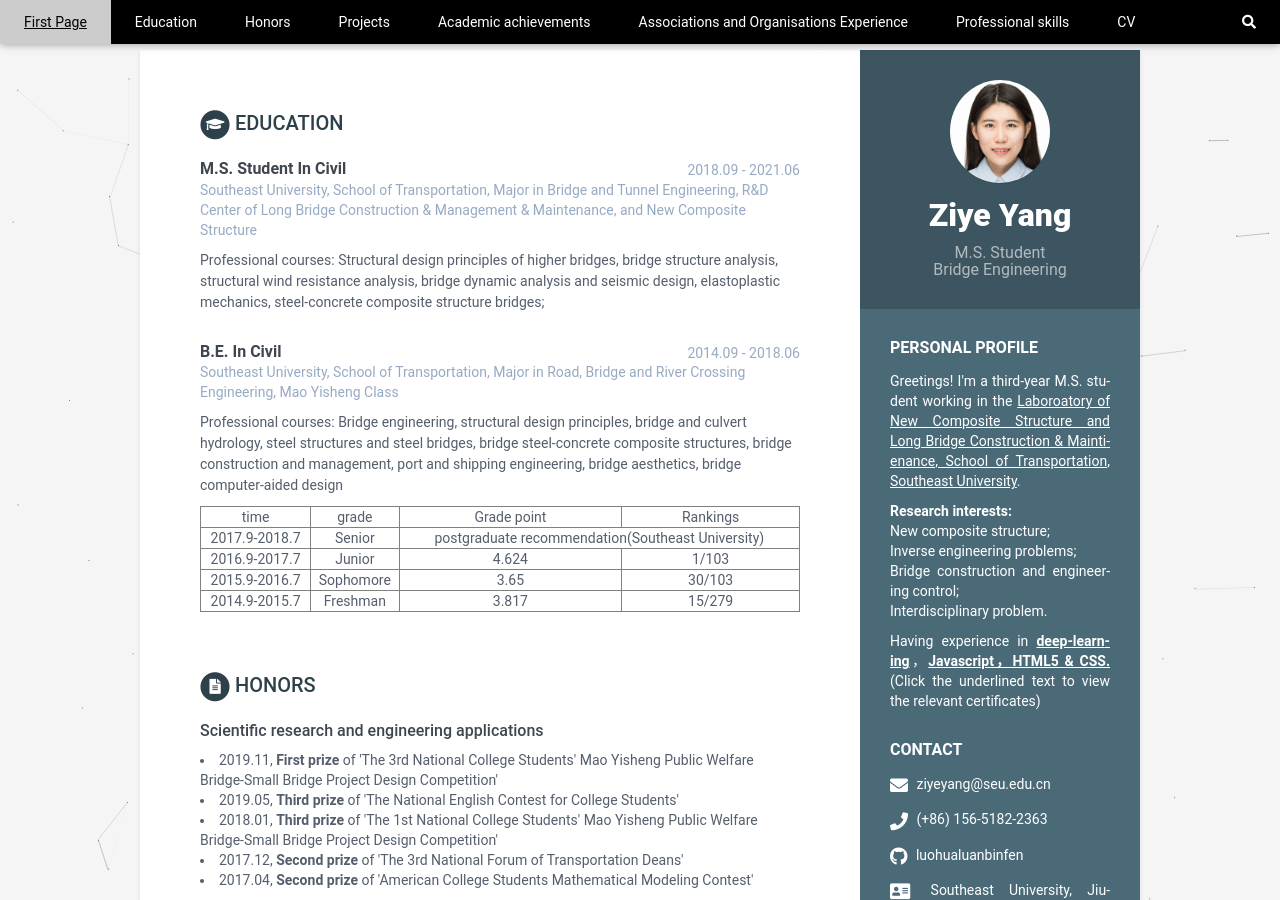
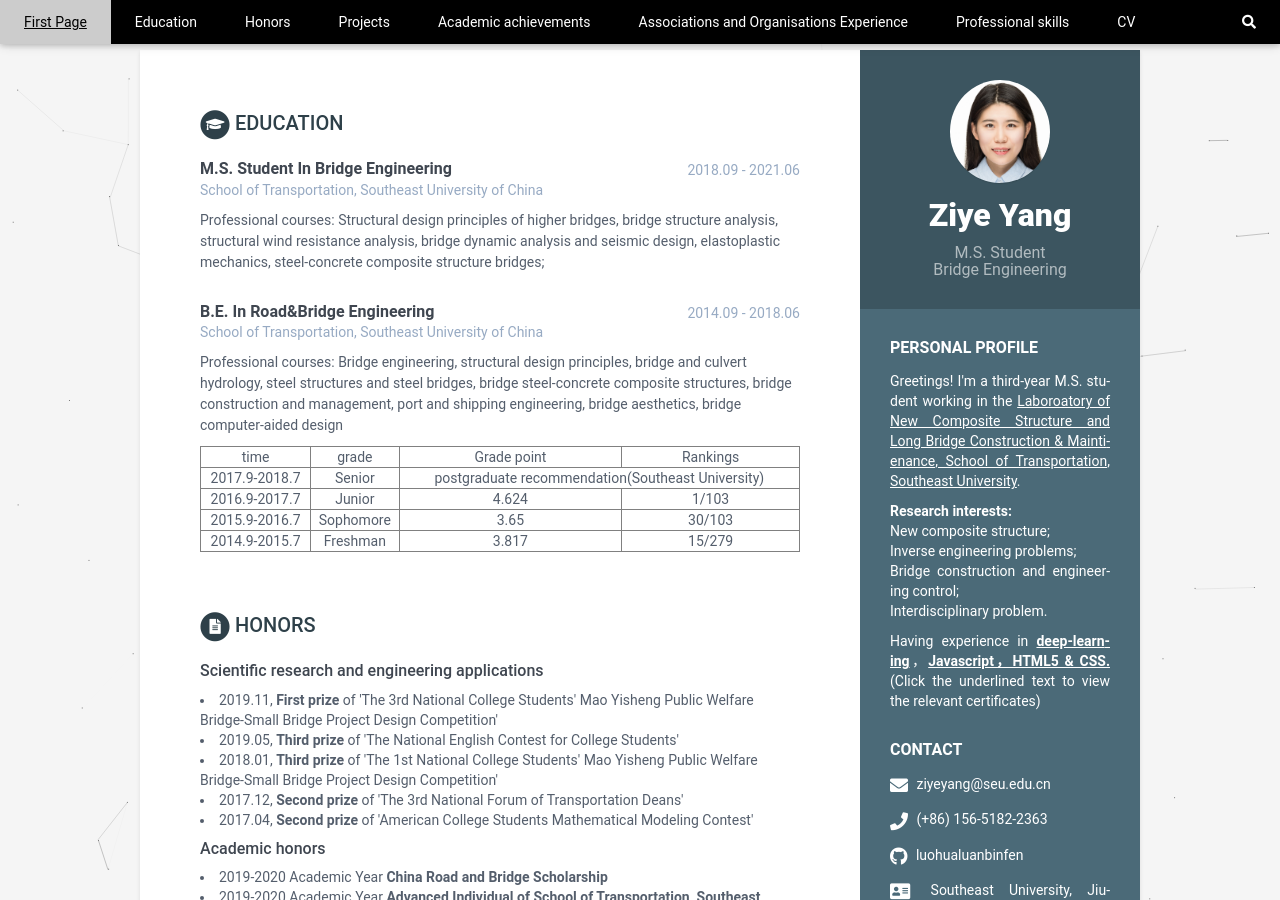
Before and after one commit to luohualuanbinfen/CV_EN, a Jekyll site: the page built from index.html, in a window 1280 px wide and 900 px high. Built offline with Jekyll 4.4.1, drawn with Linux system fonts in a browser that asks for light colours.

Commit message:
Update data.yml

```diff
--- a/_data/data.yml
+++ b/_data/data.yml
@@ -50,15 +50,15 @@ career-profile:
       Also, aim at interdisciplinary research, have experience in deep-learning, Javascript, HTML5 & CSS. (Click the underlined text to view the relevant certificates)
 
 education:
-    - degree: <b>M.S. Student In Civil </b>
-      university: Southeast University, School of Transportation, Major in Bridge and Tunnel Engineering, R&D Center of Long Bridge Construction & Management & Maintenance, and New Composite Structure
+    - degree: <b>M.S. Student In Bridge Engineering</b>
+      university: School of Transportation, Southeast University of China
       time: 2018.09 - 2021.06
       details: |
         Professional courses: Structural design principles of higher bridges, bridge structure analysis, structural wind resistance analysis, bridge dynamic analysis and seismic design, elastoplastic mechanics, steel-concrete composite structure bridges;
 
 
-    - degree: <b>B.E. In Civil </b>
-      university: Southeast University, School of Transportation, Major in Road, Bridge and River Crossing Engineering, Mao Yisheng Class
+    - degree: <b>B.E. In Road&Bridge Engineering </b>
+      university: School of Transportation, Southeast University of China
       time: 2014.09 - 2018.06
       details: |
         Professional courses: Bridge engineering, structural design principles, bridge and culvert hydrology, steel structures and steel bridges, bridge steel-concrete composite structures, bridge construction and management, port and shipping engineering, bridge aesthetics, bridge computer-aided design
```
